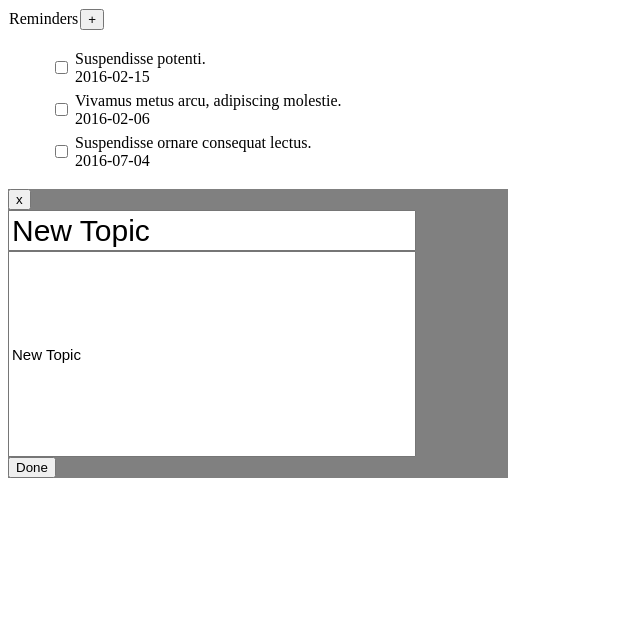
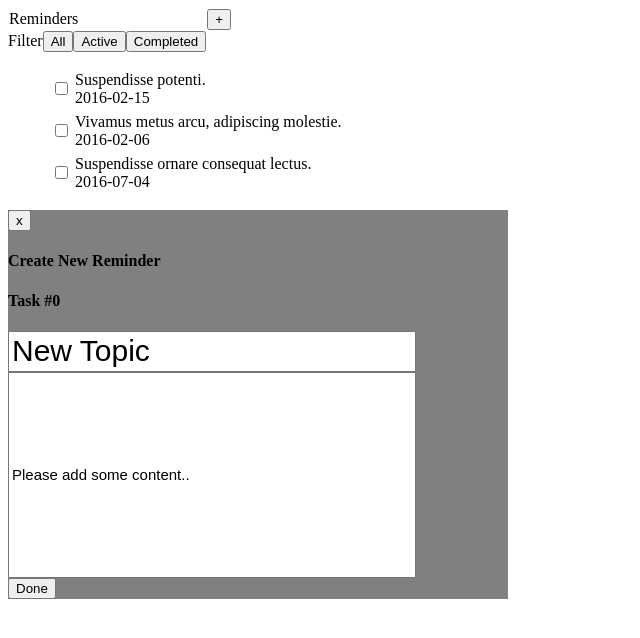
Before and after one commit to RapidProduction/RemindersSample-ReactJs, a React app: page / in a window 1280 px wide. Shown: the top 638 px of the page, without its empty margins (0-640 px from the left). Built offline with nearby package versions, Linux system fonts and the light colour scheme.

Commit message:
Implement ActionBar(Filter Bar), Fixed CheckBox bug.

```diff
--- a/App.jsx
+++ b/App.jsx
@@ -4,6 +4,7 @@ import AddButton from './src/component/AddButton.jsx';
 import Item from './src/component/Item.jsx';
 import ItemList from './src/component/ItemList.jsx';
 import EditLayout from './src/component/EditLayout.jsx';
+import ActionBar from './src/component/ActionBar.jsx';
 
 class App extends React.Component {
     constructor(props) {
@@ -14,14 +15,22 @@ class App extends React.Component {
             clickedItem: undefined
         };
 
+        this.registerHandles();
+    }
+
+    registerHandles() {
         this.manageEditOverlay = this.manageEditOverlay.bind(this);
         this.closeEditOverlay = this.closeEditOverlay.bind(this);
+        this.addItem = this.addItem.bind(this);
         this.removeItem = this.removeItem.bind(this);
-        this.addItem = this.addItem.bind(this);
+        this.updateItem = this.updateItem.bind(this);
         this.handleItemListOnClick = this.handleItemListOnClick.bind(this);
+        this.getDisplayItem = this.getDisplayItem.bind(this);
+        this.handleFilter = this.handleFilter.bind(this);
+        this.filterItemByComplete = this.filterItemByComplete.bind(this);
     }
 
-    //Delegates
+    //Overlaying
     manageEditOverlay(showEnable, mode, item) {
         this.setState(prevState => ({
             mode: showEnable == true ? "edit" : "show",
@@ -39,11 +48,7 @@ class App extends React.Component {
         this.setState(this.state);
     }
 
-    removeItem(itemId) {
-        items.splice(itemId);
-        this.setState(this.state);
-    }
-
+    //Item Manipulating
     addItem(title, summary, date) {
         items.push({
             "itemId": items.length,
@@ -56,13 +61,92 @@ class App extends React.Component {
         this.setState(this.state);
     }
 
+    removeItem(itemId) {
+        var offset = this.findItemIndexById(itemId);
+
+        if(offset != undefined) {
+            items.splice(offset, 1);
+            this.setState(this.state);
+        }
+    }
+
+    updateItem(updatedItem) {
+        var offset = this.findItemIndexById(updatedItem.itemId);
+        items[offset] = updatedItem;
+        this.setState(this.state);
+    }
+
+    //Filters
+    handleFilter(mode) {
+        this.setState({
+            filter: mode
+        })
+    }
+
     handleItemListOnClick(clickedItem) {
-        console.log("Opening Edit layout" + clickedItem.itemId);
         this.manageEditOverlay("edit", "edit", clickedItem);
+    }
+
+    //Private Logics
+    findItemIndexById(itemId) {
+        for(var i = 0; i < items.length; i++) {
+            if(items[i].itemId == itemId) {
+                return i;
+            }
+        }
+
+        return undefined;
+    }
+
+    filterItemByComplete(complete) {
+        var filteredItem = [];
+        for(var i=0; i<items.length; i++) {
+            if(items[i].isDone == complete) {
+                filteredItem.push(items[i]);
+            }
+        }
+
+        return filteredItem;
+    }
+
+    getDisplayItem() {
+        var displayItems = [];
+        if(this.state.filter == "all") {
+            displayItems = items;
+        }
+        else if(this.state.filter == "active") {
+            displayItems = this.filterItemByComplete(false);
+        }
+        else if(this.state.filter == "complete") {
+            displayItems = this.filterItemByComplete(true);
+        }
+        else {
+            displayItems = items;
+        }
+
+        return displayItems;
     }
 
     render() {
         var editLayoutEnable = this.mode == "edit" ? true : false;
+        var displayItems = this.getDisplayItem();
+        var filterOptions = [
+            {
+                name: "All",
+                mode: "all",
+                handler: this.handleFilter
+            },
+            {
+                name: "Active",
+                mode: "active",
+                handler: this.handleFilter
+            },
+            {
+                name: "Completed",
+                mode: "complete",
+                handler: this.handleFilter
+            }
+        ];
 
         return (
             <div>
@@ -76,9 +160,12 @@ class App extends React.Component {
                                 <AddButton onClick={this.manageEditOverlay}/>
                             </td>
                         </tr>
+                        <tr>
+                            <ActionBar title="Filter" actions={filterOptions} onAction={this.handleFilter}/>
+                        </tr>
                     </div>
                     <div>
-                        <ItemList items={items} onClick={this.handleItemListOnClick}/>
+                        <ItemList items={displayItems} onClick={this.handleItemListOnClick} onCheck={this.updateItem}/>
                     </div>
                 </div>
                 <EditLayout
@@ -87,6 +174,7 @@ class App extends React.Component {
                     item={this.state.clickedItem}
                     onClose={this.closeEditOverlay}
                     onAddItem={this.addItem}
+                    onUpdateItem={this.updateItem}
                     onRemoveItem={this.removeItem}
                 />
             </div>
--- /dev/null
+++ b/src/component/ActionBar.jsx
@@ -0,0 +1,36 @@
+import React from 'react';
+
+class ActionBar extends React.Component {
+    constructor(props) {
+        super(props);
+
+        this.state = {};
+        this.handleClick = this.handleClick.bind(this);
+    }
+
+    handleClick(value) {
+        if(this.props.onAction != undefined) {
+            this.props.onAction(value);
+        }
+    }
+
+    render() {
+        var actionButtons = [];
+        for(var i=0; i<this.props.actions.length; i++) {
+            let mode = this.props.actions[i].mode;
+            actionButtons.push(
+                <button onClick={() => this.handleClick(mode)}>
+                    {this.props.actions[i].name}
+                </button>);
+        }
+
+        return (
+            <div>
+                {this.props.title}
+                {actionButtons}
+            </div>
+        );
+    }
+}
+
+export default ActionBar;
--- a/src/component/CheckBox.jsx
+++ b/src/component/CheckBox.jsx
@@ -4,11 +4,18 @@ class CheckBox extends React.Component {
     constructor(props) {
         super(props);
 
+        this.handleOnCheck = this.handleOnCheck.bind(this);
+    }
+
+    handleOnCheck() {
+        if (this.props.onCheck != undefined) {
+            this.props.onCheck();
+        }
     }
 
     render() {
         return (
-            <input type="checkbox" />
+            <input type="checkbox" onClick={this.handleOnCheck} checked={this.props.isChecked}/>
         );
     }
 }
--- a/src/component/EditLayout.jsx
+++ b/src/component/EditLayout.jsx
@@ -10,9 +10,23 @@ class EditLayout extends React.Component {
         this.registerHandles();
     }
 
+    componentWillReceiveProps(nextProps) {
+        this.state = {};
+        if (nextProps.item != undefined) {
+            this.state = {
+                title: nextProps.item.title,
+                summary: nextProps.item.summary,
+                date: nextProps.item.date,
+                titleChangedOnce: true,
+                summaryChangedOnce: true
+            }
+        }
+    }
+
     registerHandles() {
         this.handleAdd = this.handleAdd.bind(this);
         this.handleRemove = this.handleRemove.bind(this);
+        this.handleUpdate = this.handleUpdate.bind(this);
         this.handleClose = this.handleClose.bind(this);
         this.handleTitleChange = this.handleTitleChange.bind(this);
         this.handleSummaryChange = this.handleSummaryChange.bind(this);
@@ -22,8 +36,10 @@ class EditLayout extends React.Component {
 
     //Handlers
     handleAdd() {
-        var titleValue = this.getValidatedText(this.state.title, "New Topic");
-        var summaryValue = this.getValidatedText(this.state.summary, "Please add some things");
+        var defaultTitle = "New Topic";
+        var defaultSummary = "Please add some content..";
+        var titleValue = this.getValidatedText(this.state.title, defaultTitle);
+        var summaryValue = this.getValidatedText(this.state.summary, defaultSummary);
         var date = Date.now();
 
         if(titleValue != "" && summaryValue != "") {
@@ -33,6 +49,17 @@ class EditLayout extends React.Component {
 
     handleRemove() {
         this.props.onRemoveItem(this.props.item.itemId);
+        this.handleClose();
+    }
+
+    handleUpdate() {
+        var item = this.props.item;
+        item.title = this.state.title;
+        item.summary = this.state.summary;
+        item.date = this.state.date;
+
+        this.props.onUpdateItem(item);
+        this.handleClose();
     }
 
     handleClose() {
@@ -95,26 +122,36 @@ class EditLayout extends React.Component {
         return day + " " + hr + ":" + min + " " + ampm + " " + date + " " + month + " " + year;
     }
 
+    // Create Components
     createButtonAction() {
         return this.props.mode == "new" ?
             <button onClick={this.handleAdd}>Done</button> :
-            <button onClick={this.handleRemove}>Remove</button>;
+            <div>
+                <button onClick={this.handleRemove}>Remove</button>
+                <button onClick={this.handleUpdate}>Done</button>
+            </div>;
     }
 
     createTitleText() {
-        if(this.props.item != undefined) {
-            return this.getValidatedText(this.props.item.title, "New Topic", true);
-        }
-
-        return this.getValidatedText(this.state.title, "New Topic", this.state.titleChangedOnce);
+        var defaultTitle = "New Topic";
+        return this.getValidatedText(this.state.title, defaultTitle, this.state.titleChangedOnce);
     }
 
     createSummaryText() {
-        if(this.props.item != undefined) {
-            return this.getValidatedText(this.props.item.summary, "New Topic", true);
+        var defaultSummary = "Please add some content..";
+        return this.getValidatedText(this.state.summary, defaultSummary, this.state.titleChangedOnce);
+    }
+
+    getTaskId() {
+        if (this.props.item != undefined) {
+            return this.props.item.itemId;
         }
 
-        return this.getValidatedText(this.state.summary, "New Topic", this.state.titleChangedOnce);
+        return "0";
+    }
+
+    getTitleBanner() {
+        return this.props.mode == "new" ? <h4>Create New Reminder</h4> : undefined;
     }
 
     //Rendering
@@ -122,11 +159,14 @@ class EditLayout extends React.Component {
         var buttonAction = this.createButtonAction();
         var titleValue = this.createTitleText();
         var summaryValue = this.createSummaryText();
+        var banner = this.getTitleBanner();
+        var taskId = this.getTaskId();
 
         return (
             <div className="edit-layout">
                 <button onClick={this.handleClose}>x</button>
-                <br />
+                {banner}
+                <h4>Task #{taskId}</h4>
                 <input className="title" type="text" name="Title" value={titleValue} onChange={this.handleTitleChange} onClick={this.handleTitleClick}/>
                 <br />
                 <input className="summary" type="text" name="Summary" value={summaryValue} onChange={this.handleSummaryChange} onClick={this.handleSummaryClick}/>
--- a/src/component/Item.jsx
+++ b/src/component/Item.jsx
@@ -7,6 +7,7 @@ class Item extends React.Component {
         super(props);
 
        this.handleOnClick = this.handleOnClick.bind(this);
+       this.handleOnCheck = this.handleOnCheck.bind(this);
     }
 
     handleOnClick() {
@@ -17,13 +18,21 @@ class Item extends React.Component {
         //Amimate Clicking
     }
 
+    handleOnCheck() {
+        if (this.props.onCheck != undefined) {
+            var updatedItem = this.props.item;
+            updatedItem.isDone = !updatedItem.isDone;
+            this.props.onCheck(updatedItem);
+        }
+    }
+
     render() {
         return (
             <div onClick={this.handleOnClick}>
                 <table>
                     <tr>
                         <td>
-                            <CheckBox />
+                            <CheckBox isChecked={this.props.item.isDone} onCheck={this.handleOnCheck}/>
                         </td>
                         <td>
                             <Topic title={this.props.item.title} date={this.props.item.date} />
--- a/src/component/ItemList.jsx
+++ b/src/component/ItemList.jsx
@@ -6,6 +6,7 @@ class ItemList extends React.Component {
         super(props);
 
         this.handleOnClick = this.handleOnClick.bind(this);
+        this.handleOnCheck = this.handleOnCheck.bind(this);
     }
 
     handleOnClick(clickedItem) {
@@ -14,11 +15,17 @@ class ItemList extends React.Component {
         }
     }
 
+    handleOnCheck(checkedItem) {
+        if(this.props.onCheck != undefined) {
+            this.props.onCheck(checkedItem);
+        }
+    }
+
     render() {
         var listItems = [];
         if (this.props.items != undefined) {
             for(var i=0; i<this.props.items.length; i++) {
-                listItems.push(<Item item={this.props.items[i]} onClick={this.handleOnClick}/>)
+                listItems.push(<Item item={this.props.items[i]} onClick={this.handleOnClick} onCheck={this.handleOnCheck}/>)
             }
         }
         else {
```
